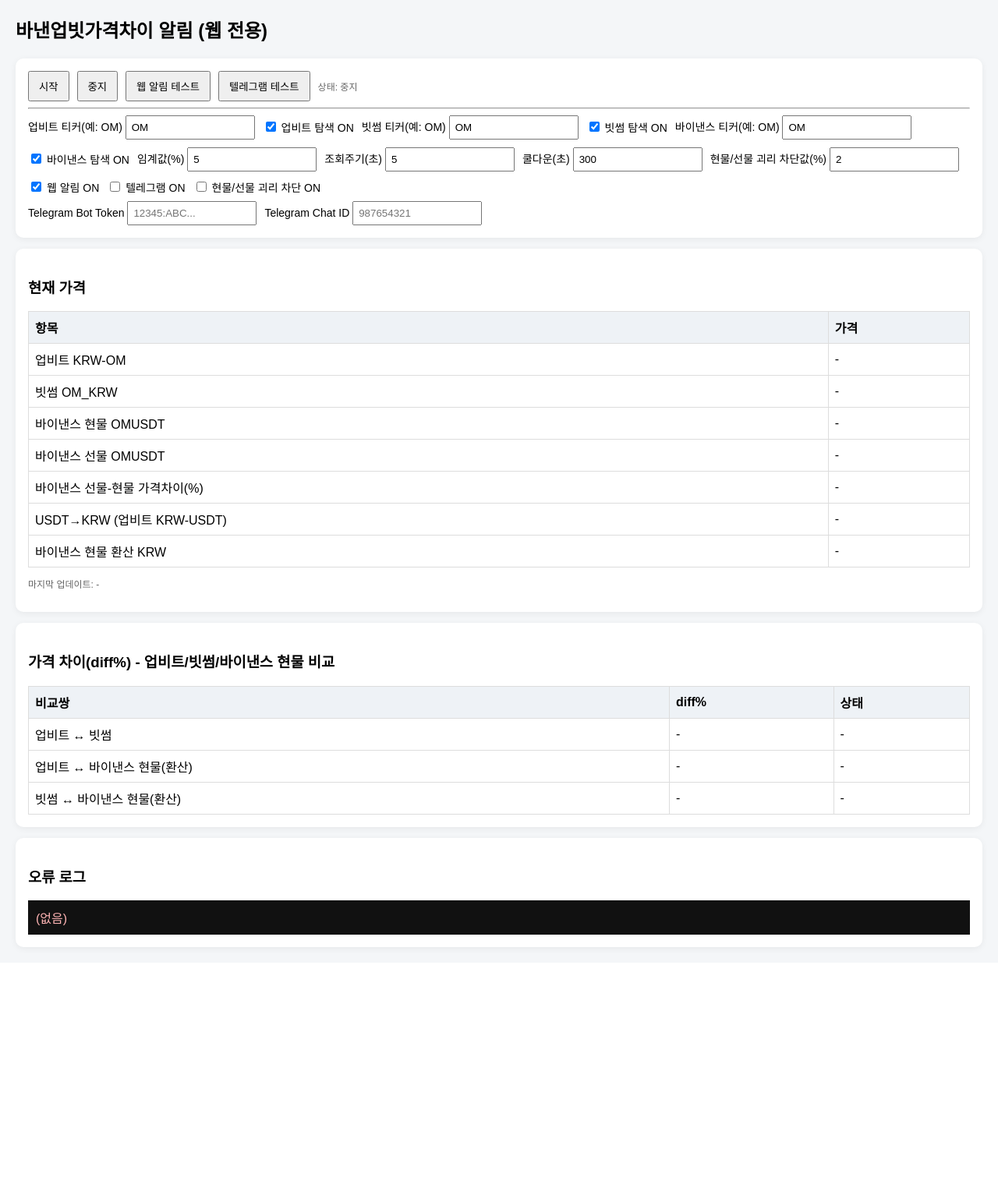
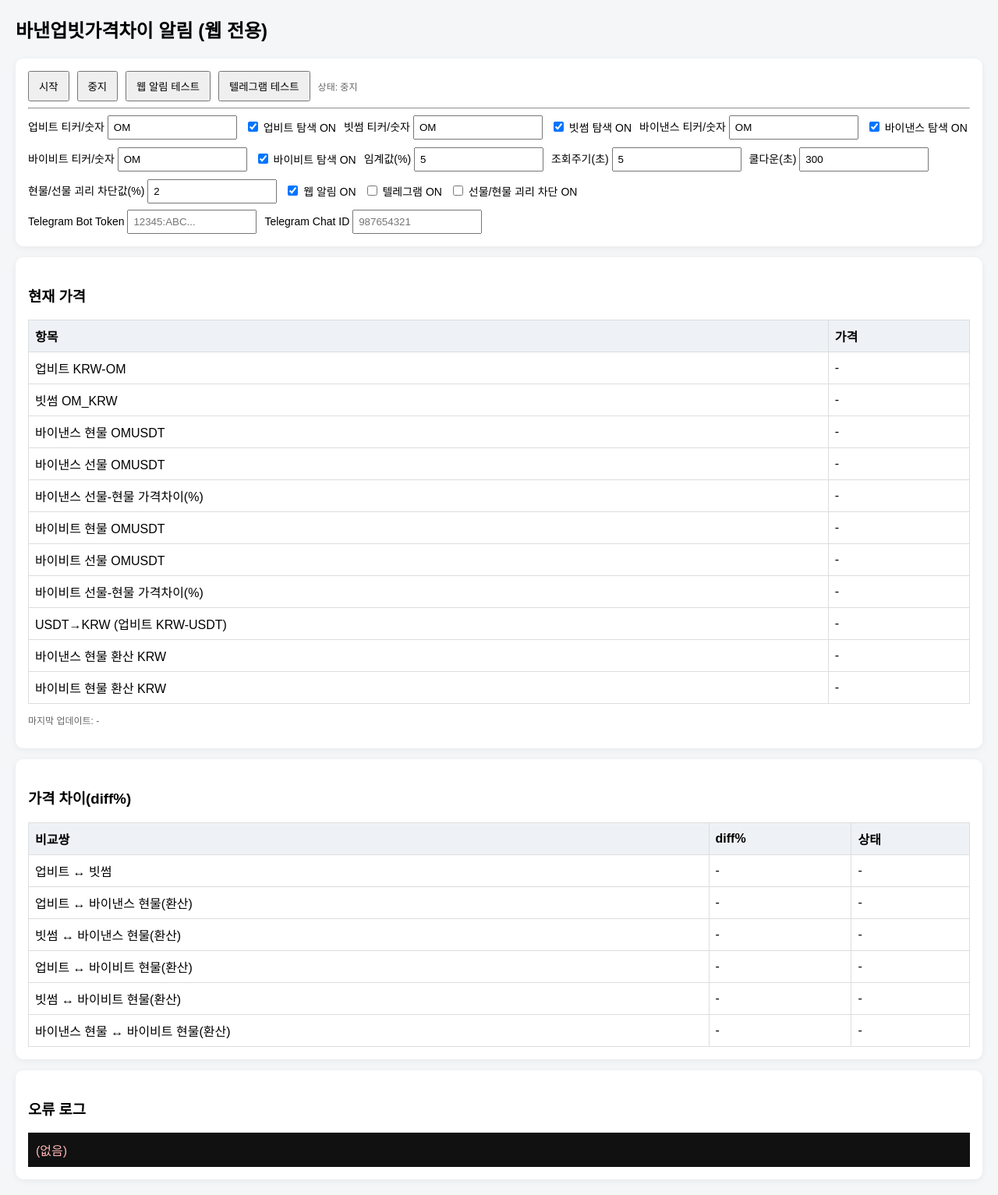
Before and after one commit to rta12309/-, a Python web app: template templates/index.html in a window 1280 px wide. Shown: the whole page at 78% size. Before the commit the page ends 1222 px from the top, so only its background shows below. Run offline with Jinja, Linux system fonts and the light colour scheme; the template is opened without the code that fills it, so the values that code supplies are empty.

Commit message:
Add Bybit spot/futures support and numeric ticker-as-price mode

```diff
--- a/templates/index.html
+++ b/templates/index.html
@@ -35,19 +35,21 @@
     </div>
     <hr />
     <div class="row">
-      <label>업비트 티커(예: OM) <input id="tickerUpbit" type="text" value="OM"></label>
+      <label>업비트 티커/숫자 <input id="tickerUpbit" type="text" value="OM"></label>
       <label><input id="enableUpbit" type="checkbox" checked> 업비트 탐색 ON</label>
-      <label>빗썸 티커(예: OM) <input id="tickerBithumb" type="text" value="OM"></label>
+      <label>빗썸 티커/숫자 <input id="tickerBithumb" type="text" value="OM"></label>
       <label><input id="enableBithumb" type="checkbox" checked> 빗썸 탐색 ON</label>
-      <label>바이낸스 티커(예: OM) <input id="tickerBinance" type="text" value="OM"></label>
+      <label>바이낸스 티커/숫자 <input id="tickerBinance" type="text" value="OM"></label>
       <label><input id="enableBinance" type="checkbox" checked> 바이낸스 탐색 ON</label>
+      <label>바이비트 티커/숫자 <input id="tickerBybit" type="text" value="OM"></label>
+      <label><input id="enableBybit" type="checkbox" checked> 바이비트 탐색 ON</label>
       <label>임계값(%) <input id="threshold" type="number" step="0.1" value="5"></label>
       <label>조회주기(초) <input id="interval" type="number" min="3" value="5"></label>
       <label>쿨다운(초) <input id="cooldown" type="number" min="10" value="300"></label>
       <label>현물/선물 괴리 차단값(%) <input id="gapThreshold" type="number" step="0.1" min="0.1" value="2"></label>
       <label><input id="webAlertToggle" type="checkbox" checked> 웹 알림 ON</label>
       <label><input id="tgToggle" type="checkbox"> 텔레그램 ON</label>
-      <label><input id="ignoreSpotFuturesGap" type="checkbox"> 현물/선물 괴리 차단 ON</label>
+      <label><input id="ignoreSpotFuturesGap" type="checkbox"> 선물/현물 괴리 차단 ON</label>
     </div>
     <div class="row" style="margin-top: 8px;">
       <label>Telegram Bot Token <input id="tgToken" type="text" placeholder="12345:ABC..."></label>
@@ -66,21 +68,28 @@
         <tr><td>바이낸스 현물 <span class="tickerBinanceText">OM</span>USDT</td><td id="pBinanceSpotUsdt">-</td></tr>
         <tr><td>바이낸스 선물 <span class="tickerBinanceText">OM</span>USDT</td><td id="pBinanceFuturesUsdt">-</td></tr>
         <tr><td>바이낸스 선물-현물 가격차이(%)</td><td id="pBinanceGap">-</td></tr>
+        <tr><td>바이비트 현물 <span class="tickerBybitText">OM</span>USDT</td><td id="pBybitSpotUsdt">-</td></tr>
+        <tr><td>바이비트 선물 <span class="tickerBybitText">OM</span>USDT</td><td id="pBybitFuturesUsdt">-</td></tr>
+        <tr><td>바이비트 선물-현물 가격차이(%)</td><td id="pBybitGap">-</td></tr>
         <tr><td>USDT→KRW (업비트 KRW-USDT)</td><td id="pUsdtKrw">-</td></tr>
         <tr><td>바이낸스 현물 환산 KRW</td><td id="pBinanceSpotKrw">-</td></tr>
+        <tr><td>바이비트 현물 환산 KRW</td><td id="pBybitSpotKrw">-</td></tr>
       </tbody>
     </table>
     <p class="muted">마지막 업데이트: <span id="updatedAt">-</span></p>
   </div>
 
   <div class="card">
-    <h3>가격 차이(diff%) - 업비트/빗썸/바이낸스 현물 비교</h3>
+    <h3>가격 차이(diff%)</h3>
     <table>
       <thead><tr><th>비교쌍</th><th>diff%</th><th>상태</th></tr></thead>
       <tbody>
-        <tr id="row-upbit_bithumb"><td>업비트 ↔ 빗썸</td><td id="dUpbitBithumb">-</td><td id="sUpbitBithumb">-</td></tr>
-        <tr id="row-upbit_binance_spot"><td>업비트 ↔ 바이낸스 현물(환산)</td><td id="dUpbitBinanceSpot">-</td><td id="sUpbitBinanceSpot">-</td></tr>
-        <tr id="row-bithumb_binance_spot"><td>빗썸 ↔ 바이낸스 현물(환산)</td><td id="dBithumbBinanceSpot">-</td><td id="sBithumbBinanceSpot">-</td></tr>
+        <tr id="row-upbit_bithumb"><td>업비트 ↔ 빗썸</td><td id="d-upbit_bithumb">-</td><td id="s-upbit_bithumb">-</td></tr>
+        <tr id="row-upbit_binance"><td>업비트 ↔ 바이낸스 현물(환산)</td><td id="d-upbit_binance">-</td><td id="s-upbit_binance">-</td></tr>
+        <tr id="row-bithumb_binance"><td>빗썸 ↔ 바이낸스 현물(환산)</td><td id="d-bithumb_binance">-</td><td id="s-bithumb_binance">-</td></tr>
+        <tr id="row-upbit_bybit"><td>업비트 ↔ 바이비트 현물(환산)</td><td id="d-upbit_bybit">-</td><td id="s-upbit_bybit">-</td></tr>
+        <tr id="row-bithumb_bybit"><td>빗썸 ↔ 바이비트 현물(환산)</td><td id="d-bithumb_bybit">-</td><td id="s-bithumb_bybit">-</td></tr>
+        <tr id="row-binance_bybit"><td>바이낸스 현물 ↔ 바이비트 현물(환산)</td><td id="d-binance_bybit">-</td><td id="s-binance_bybit">-</td></tr>
       </tbody>
     </table>
   </div>
@@ -141,11 +150,19 @@
       return Math.abs(a - b) / minV * 100;
     }
 
+    function parseMaybeNumber(s) {
+      const t = (s || '').trim();
+      if (!t) return null;
+      if (/^[0-9]+(\.[0-9]+)?$/.test(t)) return Number(t);
+      return null;
+    }
+
     function currentSymbols() {
       return {
         upbit: (document.getElementById('tickerUpbit').value || 'OM').trim().toUpperCase(),
         bithumb: (document.getElementById('tickerBithumb').value || 'OM').trim().toUpperCase(),
         binance: (document.getElementById('tickerBinance').value || 'OM').trim().toUpperCase(),
+        bybit: (document.getElementById('tickerBybit').value || 'OM').trim().toUpperCase(),
       };
     }
 
@@ -154,6 +171,7 @@
         upbit: document.getElementById('enableUpbit').checked,
         bithumb: document.getElementById('enableBithumb').checked,
         binance: document.getElementById('enableBinance').checked,
+        bybit: document.getElementById('enableBybit').checked,
       };
     }
 
@@ -161,23 +179,26 @@
       document.querySelectorAll('.tickerUpbitText').forEach(el => { el.textContent = symbols.upbit; });
       document.querySelectorAll('.tickerBithumbText').forEach(el => { el.textContent = symbols.bithumb; });
       document.querySelectorAll('.tickerBinanceText').forEach(el => { el.textContent = symbols.binance; });
+      document.querySelectorAll('.tickerBybitText').forEach(el => { el.textContent = symbols.bybit; });
     }
 
     function updateDiffRow(key, value, threshold) {
-      const map = {
-        upbit_bithumb: ['dUpbitBithumb', 'sUpbitBithumb'],
-        upbit_binance_spot: ['dUpbitBinanceSpot', 'sUpbitBinanceSpot'],
-        bithumb_binance_spot: ['dBithumbBinanceSpot', 'sBithumbBinanceSpot'],
-      };
-      const [diffEl, statusEl] = map[key];
-      document.getElementById(diffEl).textContent = `${num(value, 2)}%`;
+      const diffEl = document.getElementById(`d-${key}`);
+      const statusEl = document.getElementById(`s-${key}`);
       const row = document.getElementById(`row-${key}`);
+      if (value === null) {
+        diffEl.textContent = '-';
+        statusEl.textContent = '데이터없음';
+        row.className = '';
+        return;
+      }
+      diffEl.textContent = `${num(value, 2)}%`;
       if (value >= threshold) {
         row.className = 'danger';
-        document.getElementById(statusEl).textContent = '⚠️ 임계값 초과';
+        statusEl.textContent = '⚠️ 임계값 초과';
       } else {
         row.className = 'ok';
-        document.getElementById(statusEl).textContent = '정상';
+        statusEl.textContent = '정상';
       }
     }
 
@@ -188,11 +209,7 @@
     }
 
     async function safeFetchJson(url) {
-      try {
-        return await fetchJson(url);
-      } catch (e) {
-        return null;
-      }
+      try { return await fetchJson(url); } catch { return null; }
     }
 
     function parseUpbitPrice(data) {
@@ -210,33 +227,74 @@
       return null;
     }
 
+    function parseBybitPrice(data) {
+      const list = data?.result?.list;
+      if (Array.isArray(list) && list[0] && list[0].lastPrice) return Number(list[0].lastPrice);
+      return null;
+    }
+
     async function getPrices(symbols, enabled) {
+      const upbitNum = parseMaybeNumber(symbols.upbit);
+      const bithumbNum = parseMaybeNumber(symbols.bithumb);
+      const binanceNum = parseMaybeNumber(symbols.binance);
+      const bybitNum = parseMaybeNumber(symbols.bybit);
+
       const upbitMarket = `KRW-${symbols.upbit}`;
       const bithumbMarket = `${symbols.bithumb}_KRW`;
       const binanceSymbol = `${symbols.binance}USDT`;
+      const bybitSymbol = `${symbols.bybit}USDT`;
 
-      const [upbitTicker, upbitUsdt, bithumb, binanceSpot, binanceFutures] = await Promise.all([
-        enabled.upbit ? safeFetchJson(`https://api.upbit.com/v1/ticker?markets=${upbitMarket}`) : Promise.resolve(null),
+      const [upbitTicker, upbitUsdt, bithumb, binanceSpot, binanceFutures, bybitSpot, bybitFutures] = await Promise.all([
+        (enabled.upbit && upbitNum === null) ? safeFetchJson(`https://api.upbit.com/v1/ticker?markets=${upbitMarket}`) : Promise.resolve(null),
         enabled.upbit ? safeFetchJson('https://api.upbit.com/v1/ticker?markets=KRW-USDT') : Promise.resolve(null),
-        enabled.bithumb ? safeFetchJson(`https://api.bithumb.com/public/ticker/${bithumbMarket}`) : Promise.resolve(null),
-        enabled.binance ? safeFetchJson(`https://api.binance.com/api/v3/ticker/price?symbol=${binanceSymbol}`) : Promise.resolve(null),
-        enabled.binance ? safeFetchJson(`https://fapi.binance.com/fapi/v2/ticker/price?symbol=${binanceSymbol}`) : Promise.resolve(null),
+        (enabled.bithumb && bithumbNum === null) ? safeFetchJson(`https://api.bithumb.com/public/ticker/${bithumbMarket}`) : Promise.resolve(null),
+        (enabled.binance && binanceNum === null) ? safeFetchJson(`https://api.binance.com/api/v3/ticker/price?symbol=${binanceSymbol}`) : Promise.resolve(null),
+        (enabled.binance && binanceNum === null) ? safeFetchJson(`https://fapi.binance.com/fapi/v2/ticker/price?symbol=${binanceSymbol}`) : Promise.resolve(null),
+        (enabled.bybit && bybitNum === null) ? safeFetchJson(`https://api.bybit.com/v5/market/tickers?category=spot&symbol=${bybitSymbol}`) : Promise.resolve(null),
+        (enabled.bybit && bybitNum === null) ? safeFetchJson(`https://api.bybit.com/v5/market/tickers?category=linear&symbol=${bybitSymbol}`) : Promise.resolve(null),
       ]);
 
       const result = {
-        upbitKrw: parseUpbitPrice(upbitTicker),
+        upbitKrw: null,
         usdtKrw: parseUpbitPrice(upbitUsdt),
-        bithumbKrw: parseBithumbPrice(bithumb),
-        binanceSpotUsdt: parseBinancePrice(binanceSpot),
-        binanceFuturesUsdt: parseBinancePrice(binanceFutures),
+        bithumbKrw: null,
+        binanceSpotUsdt: null,
+        binanceFuturesUsdt: null,
+        bybitSpotUsdt: null,
+        bybitFuturesUsdt: null,
         errors: [],
       };
 
-      if (enabled.upbit && result.upbitKrw === null) result.errors.push(`업비트 ${upbitMarket} 미지원/조회실패`);
+      // 숫자 입력이면 해당 숫자를 티커 + 달러기준 가격(USDT)으로 간주
+      if (upbitNum !== null) result.upbitKrw = (result.usdtKrw !== null) ? upbitNum * result.usdtKrw : null;
+      else result.upbitKrw = parseUpbitPrice(upbitTicker);
+
+      if (bithumbNum !== null) result.bithumbKrw = (result.usdtKrw !== null) ? bithumbNum * result.usdtKrw : null;
+      else result.bithumbKrw = parseBithumbPrice(bithumb);
+
+      if (binanceNum !== null) {
+        result.binanceSpotUsdt = binanceNum;
+        result.binanceFuturesUsdt = binanceNum;
+      } else {
+        result.binanceSpotUsdt = parseBinancePrice(binanceSpot);
+        result.binanceFuturesUsdt = parseBinancePrice(binanceFutures);
+      }
+
+      if (bybitNum !== null) {
+        result.bybitSpotUsdt = bybitNum;
+        result.bybitFuturesUsdt = bybitNum;
+      } else {
+        result.bybitSpotUsdt = parseBybitPrice(bybitSpot);
+        result.bybitFuturesUsdt = parseBybitPrice(bybitFutures);
+      }
+
       if (enabled.upbit && result.usdtKrw === null) result.errors.push('업비트 KRW-USDT 조회실패');
-      if (enabled.bithumb && result.bithumbKrw === null) result.errors.push(`빗썸 ${bithumbMarket} 미지원/조회실패`);
-      if (enabled.binance && result.binanceSpotUsdt === null) result.errors.push(`바이낸스 현물 ${binanceSymbol} 미지원/조회실패`);
-      if (enabled.binance && result.binanceFuturesUsdt === null) result.errors.push(`바이낸스 선물 ${binanceSymbol} 미지원/조회실패`);
+      if (enabled.upbit && upbitNum === null && result.upbitKrw === null) result.errors.push(`업비트 ${upbitMarket} 미지원/조회실패`);
+      if (enabled.bithumb && bithumbNum === null && result.bithumbKrw === null) result.errors.push(`빗썸 ${bithumbMarket} 미지원/조회실패`);
+      if (enabled.binance && binanceNum === null && result.binanceSpotUsdt === null) result.errors.push(`바이낸스 현물 ${binanceSymbol} 미지원/조회실패`);
+      if (enabled.binance && binanceNum === null && result.binanceFuturesUsdt === null) result.errors.push(`바이낸스 선물 ${binanceSymbol} 미지원/조회실패`);
+      if (enabled.bybit && bybitNum === null && result.bybitSpotUsdt === null) result.errors.push(`바이비트 현물 ${bybitSymbol} 미지원/조회실패`);
+      if (enabled.bybit && bybitNum === null && result.bybitFuturesUsdt === null) result.errors.push(`바이비트 선물 ${bybitSymbol} 미지원/조회실패`);
 
       return result;
     }
@@ -247,9 +305,7 @@
       if (!token || !chatId) throw new Error('텔레그램 토큰/Chat ID를 입력하세요.');
       const url = `https://api.telegram.org/bot${token}/sendMessage`;
       const res = await fetch(url, {
-        method: 'POST',
-        headers: { 'Content-Type': 'application/json' },
-        body: JSON.stringify({ chat_id: chatId, text }),
+        method: 'POST', headers: { 'Content-Type': 'application/json' }, body: JSON.stringify({ chat_id: chatId, text }),
       });
       const data = await res.json();
       if (!res.ok || !data.ok) throw new Error('텔레그램 전송 실패');
@@ -266,64 +322,68 @@
         const gapThreshold = Number(document.getElementById('gapThreshold').value || 2);
 
         const p = await getPrices(symbols, enabled);
-        const binanceSpotKrw = (p.binanceSpotUsdt !== null && p.usdtKrw !== null) ? (p.binanceSpotUsdt * p.usdtKrw) : null;
-        const spotFuturesGap = (p.binanceSpotUsdt !== null && p.binanceFuturesUsdt !== null)
-          ? diffPercent(p.binanceSpotUsdt, p.binanceFuturesUsdt)
-          : null;
+        const binanceSpotKrw = (p.binanceSpotUsdt !== null && p.usdtKrw !== null) ? p.binanceSpotUsdt * p.usdtKrw : null;
+        const bybitSpotKrw = (p.bybitSpotUsdt !== null && p.usdtKrw !== null) ? p.bybitSpotUsdt * p.usdtKrw : null;
+        const binanceGap = (p.binanceSpotUsdt !== null && p.binanceFuturesUsdt !== null) ? diffPercent(p.binanceSpotUsdt, p.binanceFuturesUsdt) : null;
+        const bybitGap = (p.bybitSpotUsdt !== null && p.bybitFuturesUsdt !== null) ? diffPercent(p.bybitSpotUsdt, p.bybitFuturesUsdt) : null;
 
         document.getElementById('pUpbit').textContent = p.upbitKrw !== null ? `${num(p.upbitKrw)} KRW` : '-';
         document.getElementById('pBithumb').textContent = p.bithumbKrw !== null ? `${num(p.bithumbKrw)} KRW` : '-';
         document.getElementById('pBinanceSpotUsdt').textContent = p.binanceSpotUsdt !== null ? `${num(p.binanceSpotUsdt, 6)} USDT` : '-';
         document.getElementById('pBinanceFuturesUsdt').textContent = p.binanceFuturesUsdt !== null ? `${num(p.binanceFuturesUsdt, 6)} USDT` : '-';
-        document.getElementById('pBinanceGap').textContent = spotFuturesGap !== null ? `${num(spotFuturesGap, 2)}%` : '-';
+        document.getElementById('pBinanceGap').textContent = binanceGap !== null ? `${num(binanceGap, 2)}%` : '-';
+        document.getElementById('pBybitSpotUsdt').textContent = p.bybitSpotUsdt !== null ? `${num(p.bybitSpotUsdt, 6)} USDT` : '-';
+        document.getElementById('pBybitFuturesUsdt').textContent = p.bybitFuturesUsdt !== null ? `${num(p.bybitFuturesUsdt, 6)} USDT` : '-';
+        document.getElementById('pBybitGap').textContent = bybitGap !== null ? `${num(bybitGap, 2)}%` : '-';
         document.getElementById('pUsdtKrw').textContent = p.usdtKrw !== null ? `${num(p.usdtKrw)} KRW` : '-';
         document.getElementById('pBinanceSpotKrw').textContent = binanceSpotKrw !== null ? `${num(binanceSpotKrw)} KRW` : '-';
+        document.getElementById('pBybitSpotKrw').textContent = bybitSpotKrw !== null ? `${num(bybitSpotKrw)} KRW` : '-';
         document.getElementById('updatedAt').textContent = new Date().toLocaleString();
 
         const diffs = {
           upbit_bithumb: (p.upbitKrw !== null && p.bithumbKrw !== null) ? diffPercent(p.upbitKrw, p.bithumbKrw) : null,
-          upbit_binance_spot: (p.upbitKrw !== null && binanceSpotKrw !== null) ? diffPercent(p.upbitKrw, binanceSpotKrw) : null,
-          bithumb_binance_spot: (p.bithumbKrw !== null && binanceSpotKrw !== null) ? diffPercent(p.bithumbKrw, binanceSpotKrw) : null,
+          upbit_binance: (p.upbitKrw !== null && binanceSpotKrw !== null) ? diffPercent(p.upbitKrw, binanceSpotKrw) : null,
+          bithumb_binance: (p.bithumbKrw !== null && binanceSpotKrw !== null) ? diffPercent(p.bithumbKrw, binanceSpotKrw) : null,
+          upbit_bybit: (p.upbitKrw !== null && bybitSpotKrw !== null) ? diffPercent(p.upbitKrw, bybitSpotKrw) : null,
+          bithumb_bybit: (p.bithumbKrw !== null && bybitSpotKrw !== null) ? diffPercent(p.bithumbKrw, bybitSpotKrw) : null,
+          binance_bybit: (binanceSpotKrw !== null && bybitSpotKrw !== null) ? diffPercent(binanceSpotKrw, bybitSpotKrw) : null,
         };
 
-        if (diffs.upbit_bithumb !== null) updateDiffRow('upbit_bithumb', diffs.upbit_bithumb, threshold); else { document.getElementById('dUpbitBithumb').textContent='-'; document.getElementById('sUpbitBithumb').textContent='데이터없음'; document.getElementById('row-upbit_bithumb').className=''; }
-        if (diffs.upbit_binance_spot !== null) updateDiffRow('upbit_binance_spot', diffs.upbit_binance_spot, threshold); else { document.getElementById('dUpbitBinanceSpot').textContent='-'; document.getElementById('sUpbitBinanceSpot').textContent='데이터없음'; document.getElementById('row-upbit_binance_spot').className=''; }
-        if (diffs.bithumb_binance_spot !== null) updateDiffRow('bithumb_binance_spot', diffs.bithumb_binance_spot, threshold); else { document.getElementById('dBithumbBinanceSpot').textContent='-'; document.getElementById('sBithumbBinanceSpot').textContent='데이터없음'; document.getElementById('row-bithumb_binance_spot').className=''; }
+        Object.entries(diffs).forEach(([k,v]) => updateDiffRow(k,v,threshold));
 
         const ignoreGap = document.getElementById('ignoreSpotFuturesGap').checked;
-        const suppressAlerts = ignoreGap && spotFuturesGap !== null && spotFuturesGap >= gapThreshold;
+        const anyGapExceeded = [binanceGap, bybitGap].some(v => v !== null && v >= gapThreshold);
+        const hasAnyGapData = [binanceGap, bybitGap].some(v => v !== null);
+        const suppressAlerts = ignoreGap && anyGapExceeded;
 
         const gapNotice = document.getElementById('gapNotice');
         if (suppressAlerts) {
           gapNotice.style.display = 'block';
-          gapNotice.textContent = `알림 차단중: 바이낸스 현물/선물 차이 ${num(spotFuturesGap, 2)}% (기준 ${num(gapThreshold, 2)}%)`;
-        } else if (ignoreGap && spotFuturesGap === null) {
+          gapNotice.textContent = `알림 차단중: 선물/현물 괴리 기준 ${num(gapThreshold,2)}% 이상 감지`;
+        } else if (ignoreGap && !hasAnyGapData) {
           gapNotice.style.display = 'block';
-          gapNotice.textContent = '알림 차단조건(현물/선물 괴리)을 계산할 수 없어 차단을 적용하지 않습니다.';
+          gapNotice.textContent = '괴리 차단 계산 데이터를 얻지 못해 차단 미적용 상태입니다.';
         } else {
           gapNotice.style.display = 'none';
           gapNotice.textContent = '';
         }
 
-        const triggered = Object.entries(diffs)
-          .filter(([, value]) => value !== null && value >= threshold)
-          .map(([pair, diff]) => ({ pair, diff }));
+        const triggered = Object.entries(diffs).filter(([,v]) => v !== null && v >= threshold).map(([pair,diff]) => ({pair,diff}));
 
         if (!suppressAlerts && triggered.length > 0) {
-          const msgPrefix = `UPBIT:${symbols.upbit} / BITHUMB:${symbols.bithumb} / BINANCE:${symbols.binance}`;
+          const msgPrefix = `UPBIT:${symbols.upbit} / BITHUMB:${symbols.bithumb} / BINANCE:${symbols.binance} / BYBIT:${symbols.bybit}`;
           const msg = `${msgPrefix} | ` + triggered.map(x => `${x.pair}: ${num(x.diff, 2)}%`).join(' | ');
           const now = Date.now() / 1000;
-
           if (document.getElementById('webAlertToggle').checked && (now - lastWebAlertAt >= cooldownSec)) {
             lastWebAlertAt = now;
             notifyWeb(`임계값 초과! ${msg}`);
           }
-
           if (document.getElementById('tgToggle').checked && (now - lastTelegramAlertAt >= cooldownSec)) {
             lastTelegramAlertAt = now;
             sendTelegram(`[가격차 알림]\n${msg}`).catch(err => showToast(err.message));
           }
         }
+
         if (p.errors && p.errors.length) {
           const log = document.getElementById('errorLog');
           log.textContent = `${new Date().toLocaleTimeString()} ${p.errors.join(' | ')}\n` + log.textContent;
```
Also changed, not shown: README.md.
